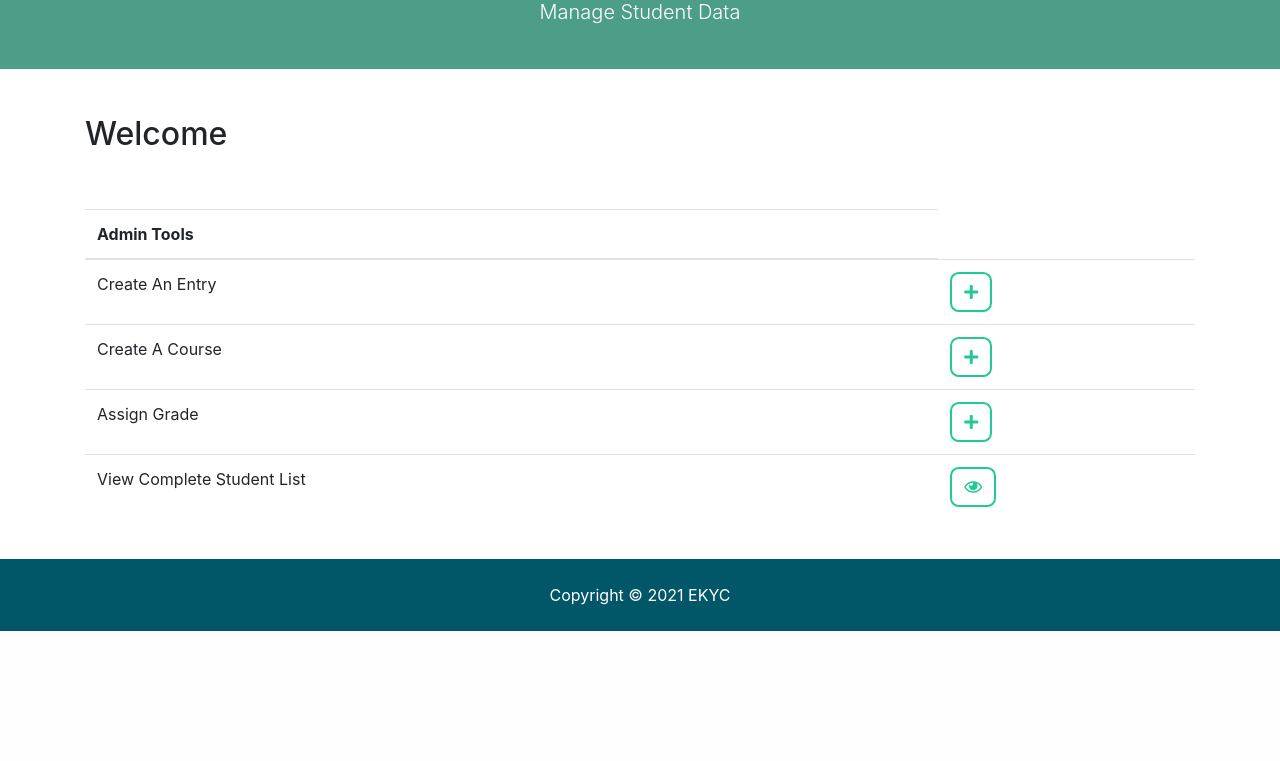
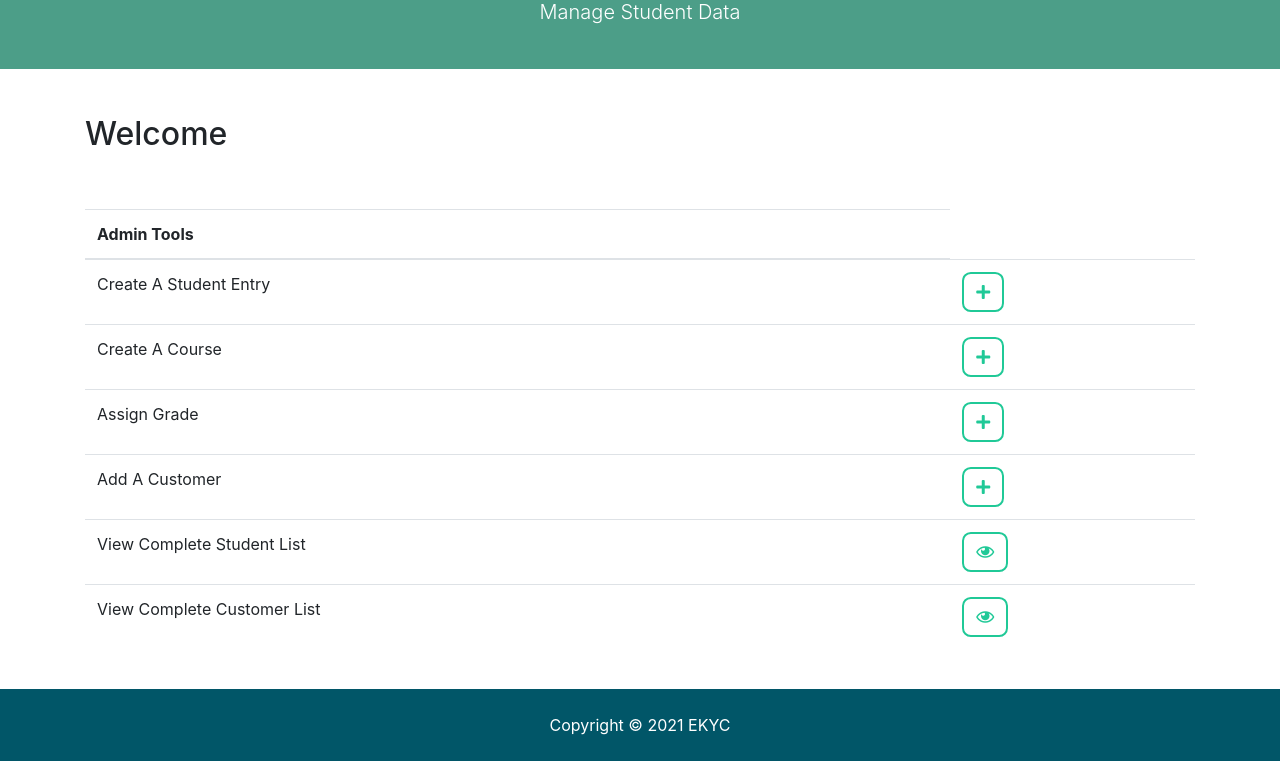
Before and after one commit to Shahriar10k/ekyc, a Django app: page /accounts/dashboard in a window 1280 px wide. Shown: the part 232-993 px from the top of the page. Before the commit the page ends 863 px from the top, so only its background shows below. Run offline with Django 3.2, Linux system fonts and the light colour scheme; some libraries are stand-ins or nearby versions.

Commit message:
update dashboard, _navbar with customerList
add create customer and customer list in dashboard
add customer list in navbar

```diff
--- a/templates/accounts/dashboard.html
+++ b/templates/accounts/dashboard.html
@@ -31,7 +31,7 @@
             </thead>
             <tbody>
               <tr>
-                <td>Create An Entry </td>
+                <td>Create A Student Entry </td>
                 <td>
                   <a class="btn btn-outline-success" href="{% url 'create_entry' %}"><i class="fas fa-plus"></i></a>
                 </td>
@@ -49,9 +49,21 @@
                 </td>
               </tr>
               <tr>
+                <td>Add A Customer</td>
+                <td>
+                  <a class="btn btn-outline-success" href="{% url 'create_customer' %}"><i class="fas fa-plus"></i></a>
+                </td>
+              </tr>
+              <tr>
                 <td>View Complete Student List </td>
                 <td>
                   <a class="btn btn-outline-success" href="{% url 'StudentList' %}"><i class="far fa-eye"></i></a>
+                </td>
+              </tr>
+              <tr>
+                <td>View Complete Customer List </td>
+                <td>
+                  <a class="btn btn-outline-success" href="{% url 'CustomerList' %}"><i class="far fa-eye"></i></a>
                 </td>
               </tr>
             </tbody>
--- a/templates/customer/create_customer.html
+++ b/templates/customer/create_customer.html
@@ -12,7 +12,7 @@
           <div class="card">
             <div class="card-header bg-primary text-white">
               <h4>
-                <i class="fas fa-user-plus"></i> Create A New Customer Entry </h4>
+                <i class="fas fa-user-plus"></i> Add A New Customer </h4>
             </div>
             <div class="card-body">
 
--- a/templates/partials/_navbar.html
+++ b/templates/partials/_navbar.html
@@ -42,6 +42,24 @@
             >
             <li {% if 'StudentList' in request.path %} class="nav-item active mr-3" {% else %} class="nav-item  mr-3" {% endif %}>
             <a class="nav-link" href="{% url 'StudentList' %}">Student List</a>
+          </li>
+          {% else %}
+          <li>
+            <a class="nav-link" href="#"></a>
+          </li>
+          {% endif %}
+
+          <!--If logged in CustomerList will take to Student List-->
+          {% if user.is_authenticated %}
+            <li
+              {% if 'dashboard' in request.path %}
+              class="nav-item active mr-3"
+              {% else %}
+              class="nav-item  mr-3"
+              {% endif %}
+            >
+            <li {% if 'CustomerList' in request.path %} class="nav-item active mr-3" {% else %} class="nav-item  mr-3" {% endif %}>
+            <a class="nav-link" href="{% url 'CustomerList' %}">Customer List</a>
           </li>
           {% else %}
           <li>
```
